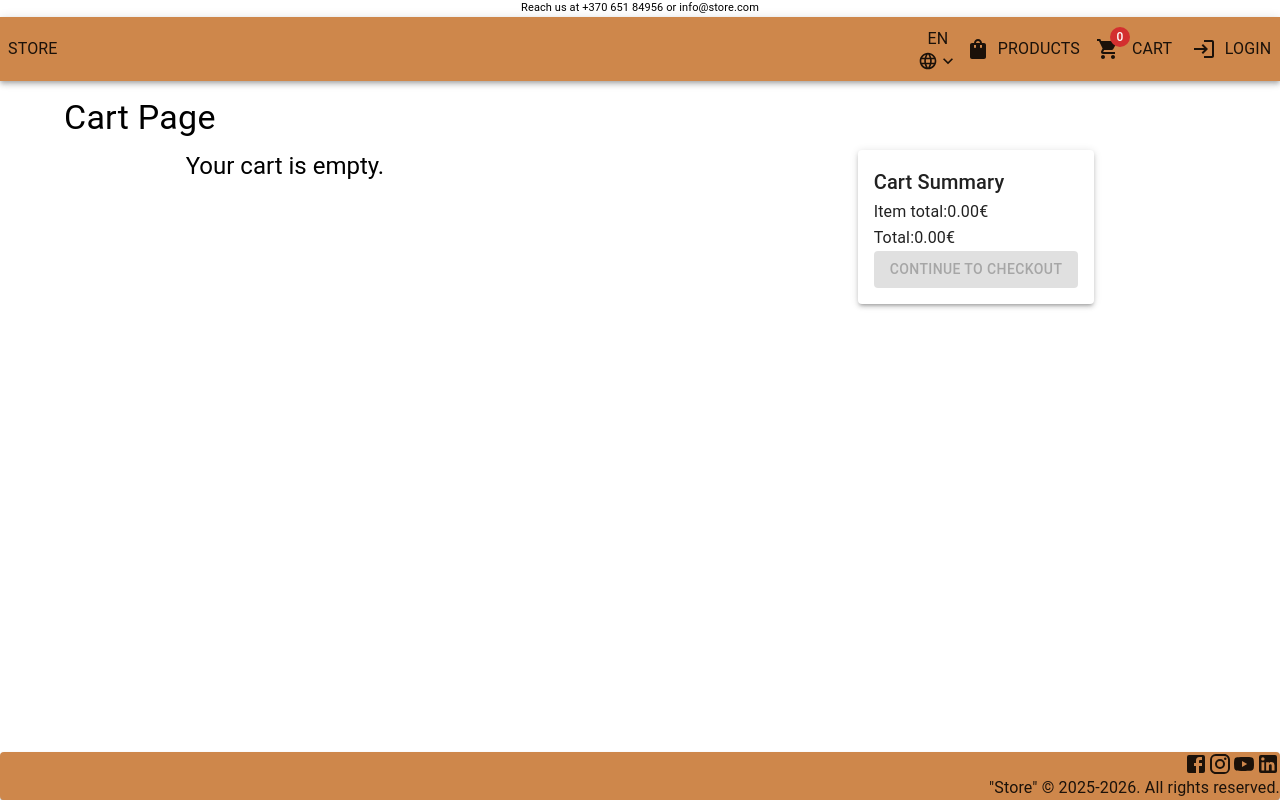
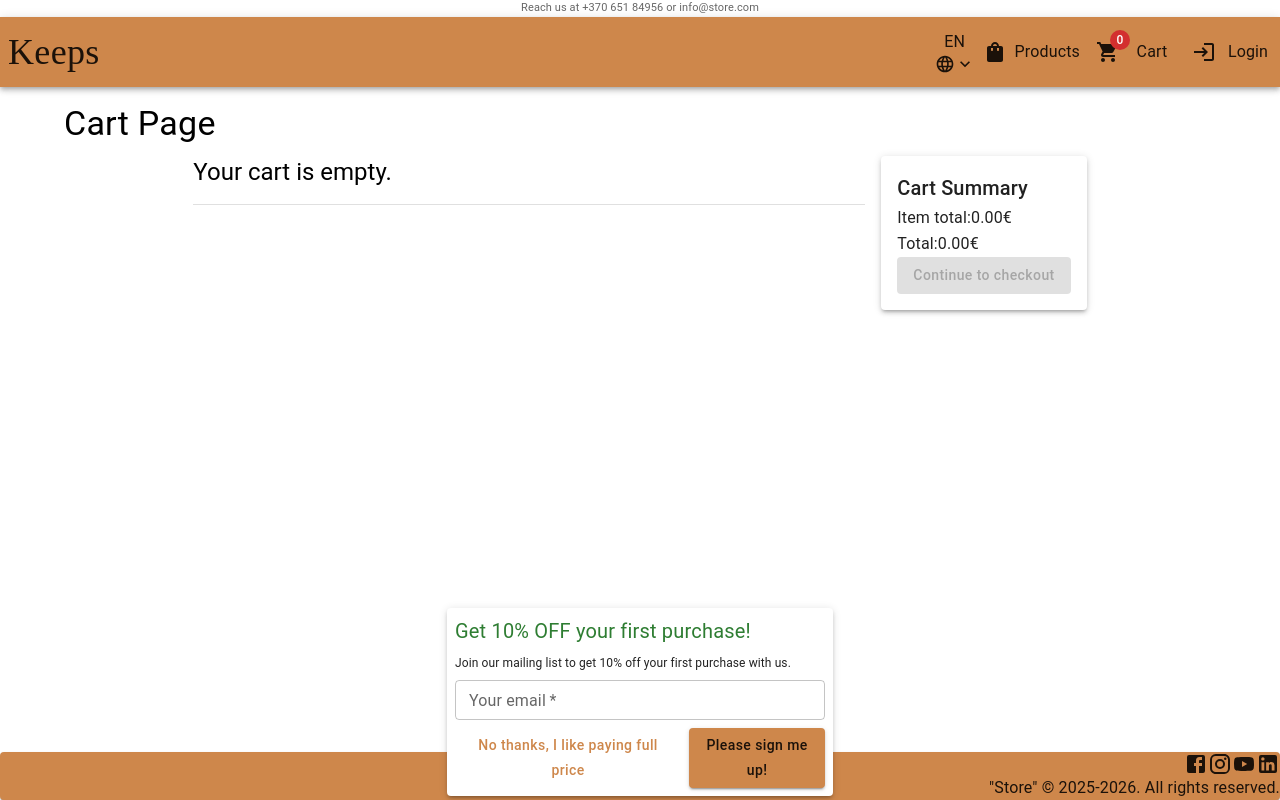
Before and after one commit to Nirtautas/BA-Usability-study-website-educational-website-fork, a Next.js app: page /en/cart in a window 1280 px wide. Built offline with nearby package versions, Linux system fonts and the light colour scheme; what @mui/material-nextjs would draw is missing.

Commit message:
Added popup with confirmshaming deceptive pattern. Updated some styling and layout elements.

```diff
--- a/messages/en.json
+++ b/messages/en.json
@@ -1,6 +1,6 @@
 {
   "NavBar": {
-    "title": "Store"
+    "title": "Keeps"
   },
   "Products": {
     "Filter": {
--- a/messages/lt.json
+++ b/messages/lt.json
@@ -1,6 +1,6 @@
 {
   "NavBar": {
-    "title": "Parduotuvė"
+    "title": "Keeps"
   },
   "Products": {
     "Filter": {
--- a/src/app/[locale]/layout.tsx
+++ b/src/app/[locale]/layout.tsx
@@ -3,6 +3,7 @@ import { Geist, Geist_Mono } from "next/font/google";
 
 import favicon from "@/app/favicon.ico";
 import Footer from "@/components/templates/footer";
+import MarketingPopup from "@/components/templates/marketingPopup";
 import MuiThemeProvider from "@/components/templates/mui";
 import NavBar from "@/components/templates/navBar/navBar";
 import { CartProvider } from "@/data/cartContext";
@@ -22,8 +23,8 @@ const geistMono = Geist_Mono({
 });
 
 export const metadata: Metadata = {
-  title: "Store",
-  description: "Store",
+  title: "Keeps - Apparel & more",
+  description: "An apperel store",
   icons: favicon.src,
 };
 
@@ -56,6 +57,7 @@ export default async function RootLayout({ children, params }: Props) {
                 <NavBar />
                 {children}
                 <Footer />
+                <MarketingPopup />
               </NextIntlClientProvider>
             </MuiThemeProvider>
           </AppRouterCacheProvider>
--- a/src/components/pages/cartPage/cartItemCard.tsx
+++ b/src/components/pages/cartPage/cartItemCard.tsx
@@ -5,7 +5,7 @@ import { useCart } from "@/data/cartContext";
 import { placeholderImageLink } from "@/data/constants";
 import { FullCartItem } from "@/data/types";
 import { Add, Delete, Remove } from "@mui/icons-material";
-import { Card, CardContent, CardMedia, Container, Grid2, IconButton, Typography } from "@mui/material";
+import { Box, Card, CardContent, CardMedia, Grid2, IconButton, Paper, Stack, Typography } from "@mui/material";
 import { useState } from "react";
 
 type Props = {
@@ -25,13 +25,13 @@ const CartItemCard = ({ fullCartItem }: Props) => {
   const handleCancel = () => setOpenDialog(false);
 
   return (
-    <Container>
+    <Box>
       <Card>
         <CardContent>
           <Grid2 container alignItems="center" justifyContent="space-between">
             <Grid2 display="flex" alignItems="center" gap={2}>
               <Grid2>
-                <CardMedia component="img" height="140" image={item.picturePaths?.[0] || placeholderImageLink} alt={item.name} />
+                <CardMedia component="img" height="95" image={item.picturePaths?.[0] || placeholderImageLink} alt={item.name} />
               </Grid2>
               <Grid2>
                 <Typography>{item.name}</Typography>
@@ -59,18 +59,20 @@ const CartItemCard = ({ fullCartItem }: Props) => {
         open={openDialog}
         onClose={handleCancel}
         onConfirm={handleConfirmRemove}
-        title="Do you really want to remove this item from your cart?"
+        title={`Do you really want to remove ${item.name} from your cart?`}
         confirmText="Remove"
         isDestructiveAction={true}
       >
-        <Card>
-          <Grid2 display="flex" alignItems="center" gap={2}>
-            <CardMedia component="img" height="140" image={item.picturePaths?.[0] || placeholderImageLink} alt={item.name} />
-            <Typography>{item.name}</Typography>
-          </Grid2>
-        </Card>
+        <Paper elevation={3} sx={{ padding: 1 }}>
+          <Stack direction="row" alignItems="center">
+            <CardMedia width={150} height={150} component="img" image={item.picturePaths?.[0] || placeholderImageLink} alt={item.name} sx={{ objectFit: "contain" }} />
+            <Typography width={150} noWrap>
+              {item.name}
+            </Typography>
+          </Stack>
+        </Paper>
       </TwoActionDialog>
-    </Container>
+    </Box>
   );
 };
 
--- a/src/components/pages/cartPage/cartPage.tsx
+++ b/src/components/pages/cartPage/cartPage.tsx
@@ -4,7 +4,7 @@ import TwoActionDialog from "@/components/shared/twoActionDialog";
 import { useCart } from "@/data/cartContext";
 import { products } from "@/data/entityData";
 import { FullCartItem } from "@/data/types";
-import { Button, Container, Grid2, Stack, Typography } from "@mui/material";
+import { Box, Button, Container, Divider, Grid2, Stack, Typography } from "@mui/material";
 import { useState } from "react";
 import CartItemCard from "./cartItemCard";
 import CartSummary from "./cartSummary";
@@ -34,27 +34,28 @@ const CartPage = () => {
         Cart Page
       </Typography>
 
-      <Grid2 container justifyContent="center">
+      <Grid2 container justifyContent="center" gap={2}>
         <Grid2 size={7}>
-          <Grid2>
+          <Stack spacing={2}>
             {cartContext?.cart.length !== 0 ? (
-              <>
-                <Grid2 display="flex" justifyContent="space-between">
+              <Box>
+                <Stack direction="row" display="flex" justifyContent="space-between">
                   <Typography variant="h5" gutterBottom>
                     Items in your cart:
                   </Typography>
                   <Button color="error" variant="contained" onClick={handleRemoveClick}>
                     Empty cart
                   </Button>
-                </Grid2>
-              </>
+                </Stack>
+              </Box>
             ) : (
               <Typography variant="h5" gutterBottom>
                 Your cart is empty.
               </Typography>
             )}
-          </Grid2>
-          <Stack spacing={2}>
+
+            <Divider />
+
             {items.map((cartItem) => (
               <CartItemCard key={cartItem.item.id} fullCartItem={cartItem} />
             ))}
--- /dev/null
+++ b/src/components/templates/marketingPopup.tsx
@@ -0,0 +1,46 @@
+"use client";
+
+import { Box, Button, Paper, Stack, TextField, Typography } from "@mui/material";
+import { useEffect, useState } from "react";
+
+const MarketingPopup = () => {
+  const [open, setOpen] = useState(false);
+
+  useEffect(() => {
+    const refusedMarketing = sessionStorage.getItem("refusedMarketing");
+    if (!refusedMarketing) {
+      setOpen(true);
+    }
+  }, []);
+
+  const handleClose = () => {
+    sessionStorage.setItem("refusedMarketing", "true");
+    setOpen(false);
+  };
+
+  if (!open) return null;
+
+  return (
+    <Box component="form" onSubmit={handleClose} position="fixed" width="100%" display="flex" justifyContent="center" bottom={4} zIndex={1000} sx={{ pointerEvents: "none" }}>
+      <Paper elevation={3} sx={{ pointerEvents: "auto", padding: 1, width: 370 }}>
+        <Stack direction="column" gap={1}>
+          <Typography color="success.main" fontSize={20}>
+            Get 10% OFF your first purchase!
+          </Typography>
+          <Typography fontSize={12}>Join our mailing list to get 10% off your first purchase with us.</Typography>
+          <TextField required id="outlined-basic" label="Your email" size="small" variant="outlined" />
+          <Stack direction="row" justifyContent="space-between" gap={1}>
+            <Button onClick={handleClose} sx={{ padding: 0.7 }}>
+              No thanks, I like paying full price
+            </Button>
+            <Button variant="contained" type="submit" sx={{ padding: 0.7 }}>
+              Please sign me up!
+            </Button>
+          </Stack>
+        </Stack>
+      </Paper>
+    </Box>
+  );
+};
+
+export default MarketingPopup;
--- a/src/components/templates/mui.tsx
+++ b/src/components/templates/mui.tsx
@@ -8,7 +8,11 @@ export default function MuiThemeProvider({ children }: { children: React.ReactNo
     palette: {
       primary: {
         main: "#CE874B",
+        light: "#EFD8C5",
       },
+    },
+    typography: {
+      allVariants: { textTransform: "none" },
     },
   });
 
--- a/src/components/templates/navBar/navBar.tsx
+++ b/src/components/templates/navBar/navBar.tsx
@@ -3,7 +3,7 @@
 import { useCart } from "@/data/cartContext";
 import { getPageUrl } from "@/data/constants";
 import { Login, ShoppingBag, ShoppingCart } from "@mui/icons-material";
-import { AppBar, Badge, Button, Grid2, Menu, MenuItem, Stack, Toolbar, Typography } from "@mui/material";
+import { AppBar, Badge, Button, Grid2, Link, Menu, MenuItem, Stack, Toolbar, Typography } from "@mui/material";
 import { useTranslations } from "next-intl";
 import { useRouter } from "next/navigation";
 import { useState } from "react";
@@ -24,15 +24,17 @@ export function NavBar() {
 
   return (
     <Stack sx={{ mb: 2 }}>
-      <Typography fontSize={11} align="center">
+      <Typography fontSize={11} align="center" color="text.secondary">
         Reach us at +370 651 84956 or info@store.com
       </Typography>
 
       <AppBar position="static">
         <Toolbar disableGutters sx={{ display: "flex", justifyContent: "space-between" }}>
-          <Button color="inherit" onClick={() => router.push(getPageUrl.home())}>
-            <Typography>{t("title")}</Typography>
-          </Button>
+          <Link href={getPageUrl.home()} padding={1} sx={{ color: "inherit", textDecoration: "none" }}>
+            <Typography fontFamily="elephant" fontSize={36}>
+              {t("title")}
+            </Typography>
+          </Link>
 
           <Stack direction="row" spacing={2} alignItems="center">
             <Grid2 display="flex" alignItems="center" gap={1}>
--- a/src/data/cartContext.tsx
+++ b/src/data/cartContext.tsx
@@ -9,12 +9,12 @@ export function CartProvider({ children }: { children: ReactNode }) {
   const [cart, setCart] = useState<CartItem[]>([]);
 
   useEffect(() => {
-    const storedCart = localStorage.getItem("cart");
+    const storedCart = sessionStorage.getItem("cart");
     if (storedCart) setCart(JSON.parse(storedCart));
   }, []);
 
   useEffect(() => {
-    localStorage.setItem("cart", JSON.stringify(cart));
+    sessionStorage.setItem("cart", JSON.stringify(cart));
   }, [cart]);
 
   const modifyCart = (itemId: number, quantityChange: number) => {
```
Also changed, not shown: src/components/pages/homePage/homePage.tsx (+10 -7 lines), src/components/pages/productPage/productPage.tsx (+17 -8 lines).
